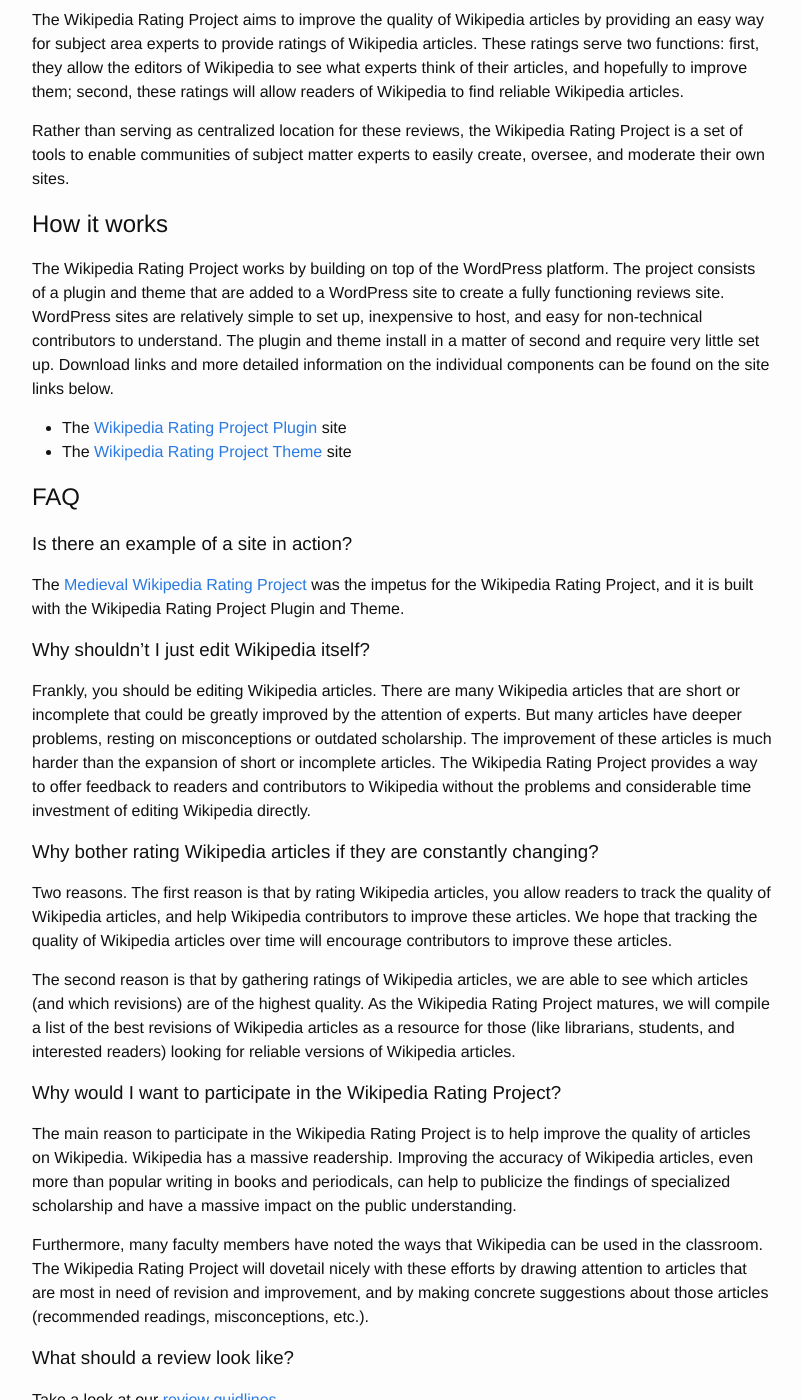
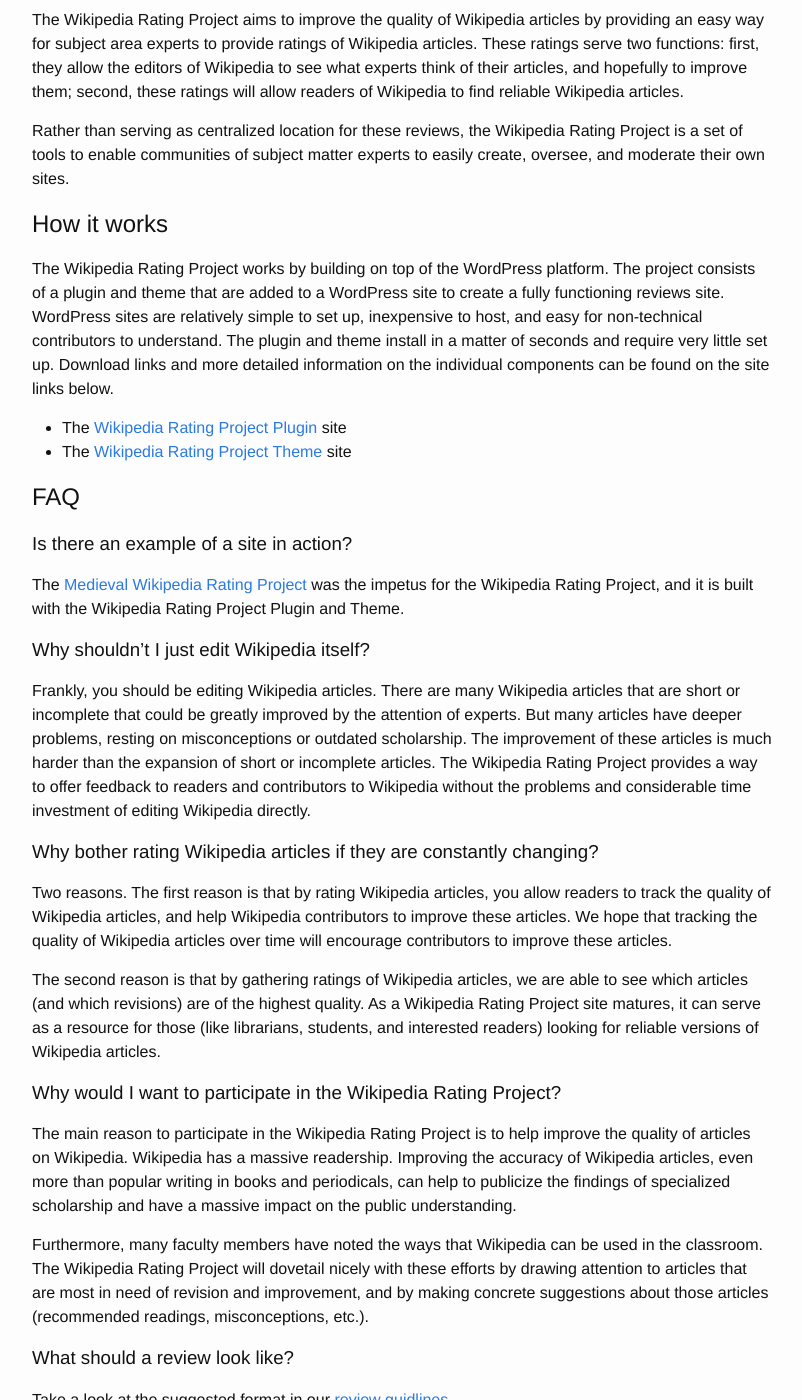
Before and after one commit to mjbuckley/wikipedia-rating-project, a Jekyll site: the page built from index.html, in a window 1280 px wide and 1400 px high, scrolled down 305 px. Shown: the whole window, without its empty margins (238-1040 px from the left). Built offline with Jekyll 4.4.1, drawn with Linux system fonts in a browser that asks for light colours; some of the changed text lies outside the part shown.

Commit message:
revise guidelines to read as suggestions and not as requirements

```diff
--- a/_includes/home.md
+++ b/_includes/home.md
@@ -11,7 +11,7 @@
 
 ## How it works
 
-The Wikipedia Rating Project works by building on top of the WordPress platform.  The project consists of a plugin and theme that are added to a WordPress site to create a fully functioning reviews site.  WordPress sites are relatively simple to set up, inexpensive to host, and easy for non-technical contributors to understand.  The plugin and theme install in a matter of second and require very little set up.  Download links and more detailed information on the individual components can be found on the site links below.
+The Wikipedia Rating Project works by building on top of the WordPress platform.  The project consists of a plugin and theme that are added to a WordPress site to create a fully functioning reviews site.  WordPress sites are relatively simple to set up, inexpensive to host, and easy for non-technical contributors to understand.  The plugin and theme install in a matter of seconds and require very little set up.  Download links and more detailed information on the individual components can be found on the site links below.
 
 * The [Wikipedia Rating Project Plugin](https://github.com/mjbuckley/wikipedia-rating-project-plugin) site
 * The [Wikipedia Rating Project Theme](https://github.com/mjbuckley/wikipedia-rating-project-theme) site
@@ -31,7 +31,7 @@
 
 Two reasons. The first reason is that by rating Wikipedia articles, you allow readers to track the quality of Wikipedia articles, and help Wikipedia contributors to improve these articles. We hope that tracking the quality of Wikipedia articles over time will encourage contributors to improve these articles.
 
-The second reason is that by gathering ratings of Wikipedia articles, we are able to see which articles (and which revisions) are of the highest quality. As the Wikipedia Rating Project matures, we will compile a list of the best revisions of Wikipedia articles as a resource for those (like librarians, students, and interested readers) looking for reliable versions of Wikipedia articles.
+The second reason is that by gathering ratings of Wikipedia articles, we are able to see which articles (and which revisions) are of the highest quality. As a Wikipedia Rating Project site matures, it can serve as a resource for those (like librarians, students, and interested readers) looking for reliable versions of Wikipedia articles.
 
 ### Why would I want to participate in the Wikipedia Rating Project?
 
```
Also changed, not shown: other parts of _includes/home.md (+1 -1 lines), review_guidelines.md (+2 -0 lines).
